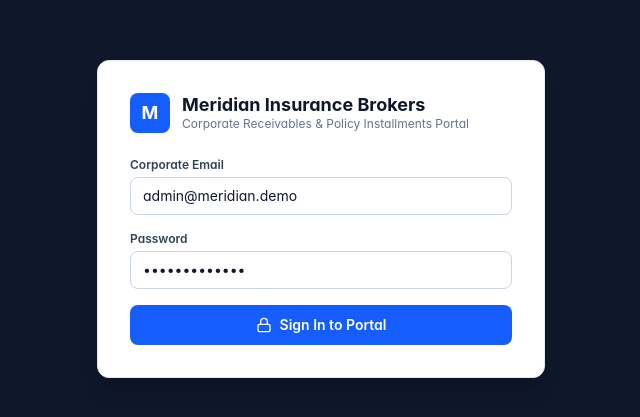
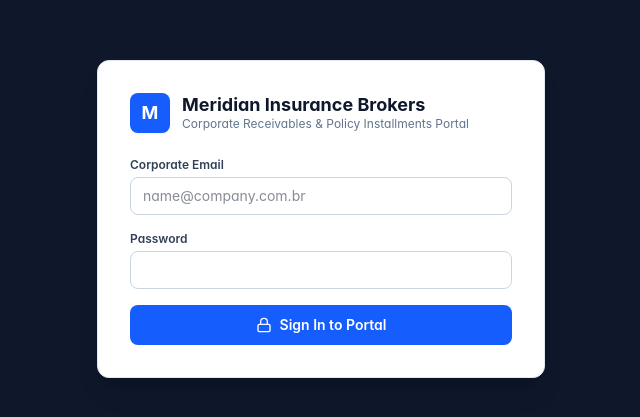
Before and after one commit to chinaman2438/HandleAI, a Next.js app: page /login in a window 1280 px wide. Shown: the part 181-598 px from the top of the page, without its empty margins (319-959 px from the left). Built offline with nearby package versions, Linux system fonts and the light colour scheme; no server answers.

Commit message:
fix: leave email and password fields blank by default on login page

```diff
--- a/src/app/login/page.tsx
+++ b/src/app/login/page.tsx
@@ -59,7 +59,6 @@ export default async function LoginPage({
                 name="email"
                 type="email"
                 required
-                defaultValue="admin@meridian.demo"
                 placeholder="name@company.com.br"
                 className="w-full rounded-lg border border-slate-300 px-3 py-2 text-sm text-slate-900 focus:border-blue-600 focus:outline-none"
               />
@@ -77,7 +76,6 @@ export default async function LoginPage({
                 name="password"
                 type="password"
                 required
-                defaultValue="Meridian2026!"
                 className="w-full rounded-lg border border-slate-300 px-3 py-2 text-sm text-slate-900 focus:border-blue-600 focus:outline-none"
               />
             </div>
```
